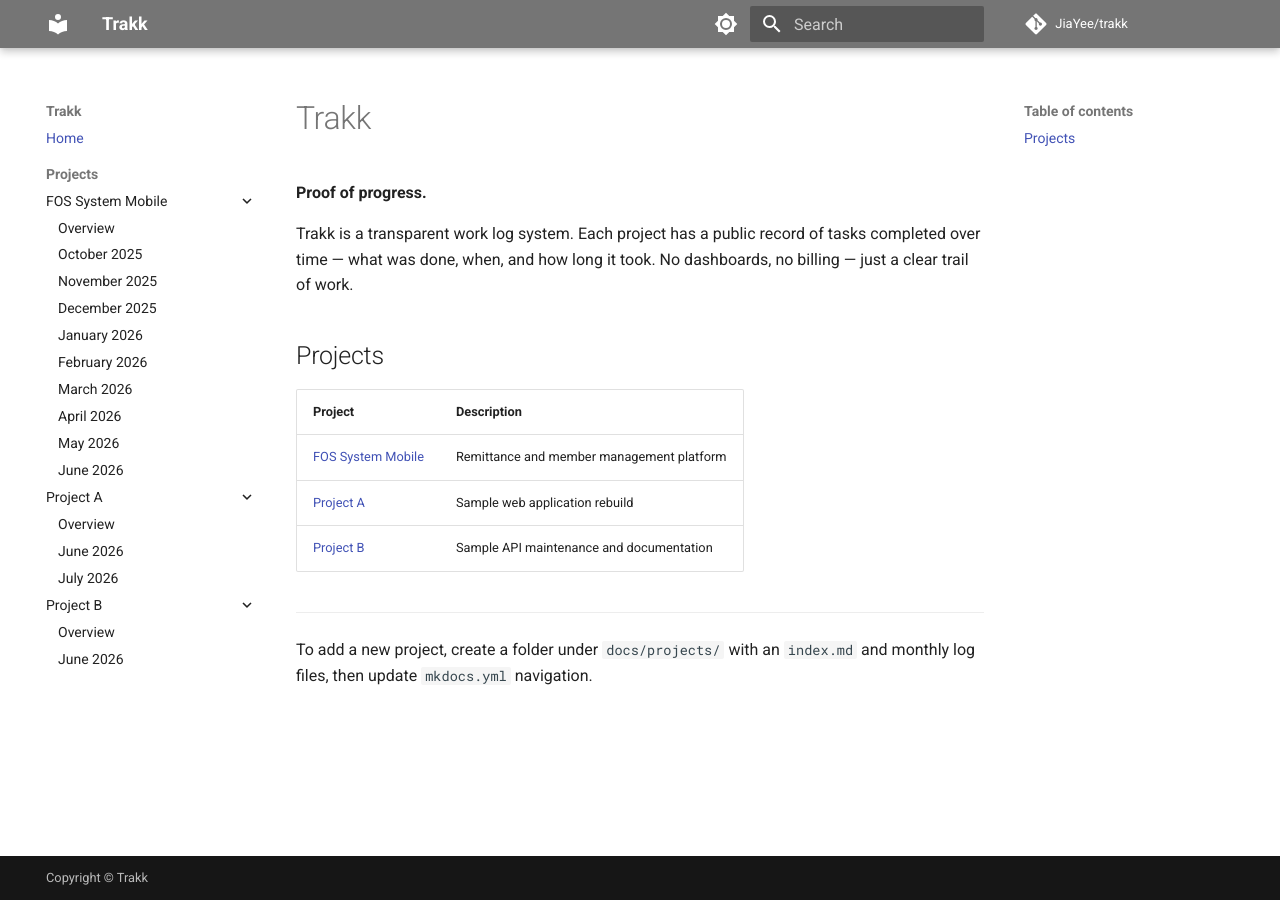
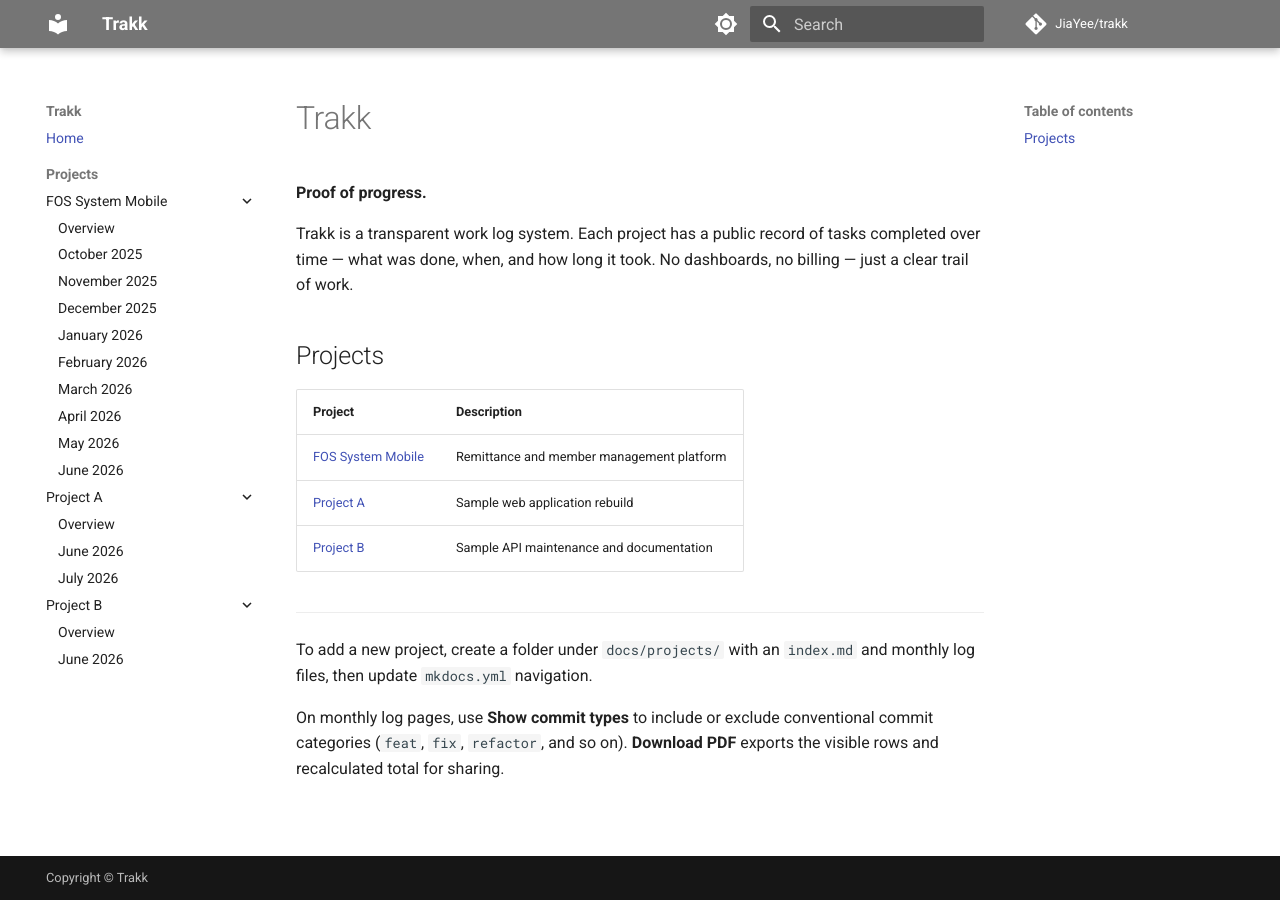
Before and after one commit to JiaYee/trakk, an MkDocs documentation site: the page built from docs/index.md, in a window 1280 px wide. Built offline with MkDocs 1.6.1 and Material for MkDocs 9.7.7, drawn with Linux system fonts in a browser that asks for light colours; comment, search, counter and statistics services are not loaded; part of the change alters nothing that is shown.

Commit message:
Add commit-type filters and filtered PDF export on monthly logs.
Client-side toolbar hides selected conventional commit types, recalculates hours, and exports visible rows as PDF.

Co-authored-by: Cursor <cursoragent@cursor.com>

```diff
--- a/docs/index.md
+++ b/docs/index.md
@@ -15,3 +15,5 @@ Trakk is a transparent work log system. Each project has a public record of task
 ---
 
 To add a new project, create a folder under `docs/projects/` with an `index.md` and monthly log files, then update `mkdocs.yml` navigation.
+
+On monthly log pages, use **Show commit types** to include or exclude conventional commit categories (`feat`, `fix`, `refactor`, and so on). **Download PDF** exports the visible rows and recalculated total for sharing.
--- /dev/null
+++ b/docs/javascripts/log-filter.js
@@ -0,0 +1,384 @@
+(function () {
+  "use strict";
+
+  var STORAGE_KEY = "trakk-hidden-commit-types";
+  var INIT_FLAG = "data-trakk-log-init";
+
+  function parseCommitType(taskText) {
+    var t = taskText.trim();
+    var m = t.match(/^([a-z]+)\s*:/i);
+    if (m) return m[1].toLowerCase();
+    if (/\bbug fixes?\b/i.test(t)) return "fix";
+    return "other";
+  }
+
+  function loadHiddenTypes() {
+    try {
+      var raw = localStorage.getItem(STORAGE_KEY);
+      if (!raw) return new Set();
+      var arr = JSON.parse(raw);
+      if (!Array.isArray(arr)) return new Set();
+      return new Set(arr.map(String));
+    } catch (e) {
+      return new Set();
+    }
+  }
+
+  function saveHiddenTypes(hidden) {
+    localStorage.setItem(STORAGE_KEY, JSON.stringify(Array.from(hidden)));
+  }
+
+  function parseHours(text) {
+    var n = parseFloat(String(text).trim());
+    return Number.isFinite(n) ? n : 0;
+  }
+
+  function isLogTable(table) {
+    var header = table.querySelector("thead tr") || table.querySelector("tr");
+    if (!header) return false;
+    var cells = header.querySelectorAll("th, td");
+    if (cells.length < 3) return false;
+    var labels = Array.from(cells).map(function (c) {
+      return c.textContent.trim().toLowerCase();
+    });
+    return labels[0] === "date" && labels[1] === "task" && labels[2] === "hours";
+  }
+
+  function getBodyRows(table) {
+    var tbody = table.querySelector("tbody");
+    if (tbody) return Array.from(tbody.querySelectorAll("tr"));
+    var all = Array.from(table.querySelectorAll("tr"));
+    return all.slice(1);
+  }
+
+  function findTotalParagraph(article, table) {
+    var root = article || document;
+    var nodes = Array.from(root.querySelectorAll("p"));
+    var after = false;
+    for (var i = 0; i < nodes.length; i++) {
+      var p = nodes[i];
+      if (p.contains(table)) after = true;
+      else if (after && /total hours/i.test(p.textContent)) return p;
+    }
+    for (var j = 0; j < nodes.length; j++) {
+      if (/total hours/i.test(nodes[j].textContent)) return nodes[j];
+    }
+    return null;
+  }
+
+  function formatHours(n) {
+    var rounded = Math.round(n * 100) / 100;
+    return rounded % 1 === 0 ? String(rounded) : rounded.toFixed(2);
+  }
+
+  var state = {
+    hiddenTypes: loadHiddenTypes(),
+    tables: [],
+    totalParagraph: null,
+    fullTotal: 0,
+    typesOnPage: [],
+  };
+
+  function sumAllRows() {
+    var sum = 0;
+    state.tables.forEach(function (entry) {
+      entry.rows.forEach(function (row) {
+        var cells = row.querySelectorAll("td");
+        if (cells.length >= 3) sum += parseHours(cells[2].textContent);
+      });
+    });
+    return sum;
+  }
+
+  function sumVisibleRows() {
+    var sum = 0;
+    state.tables.forEach(function (entry) {
+      entry.rows.forEach(function (row) {
+        if (row.classList.contains("trakk-row-hidden")) return;
+        var cells = row.querySelectorAll("td");
+        if (cells.length >= 3) sum += parseHours(cells[2].textContent);
+      });
+    });
+    return sum;
+  }
+
+  function applyVisibility() {
+    state.tables.forEach(function (entry) {
+      entry.rows.forEach(function (row) {
+        var type = row.getAttribute("data-commit-type") || "other";
+        var hide = state.hiddenTypes.has(type);
+        row.classList.toggle("trakk-row-hidden", hide);
+      });
+    });
+    updateTotals();
+    updatePdfButton();
+    syncCheckboxes();
+  }
+
+  function updateTotals() {
+    if (!state.totalParagraph) return;
+    var filtered = sumVisibleRows();
+    var full = state.fullTotal || sumAllRows();
+    var strong = state.totalParagraph.querySelector("strong");
+    if (!strong) {
+      state.totalParagraph.innerHTML =
+        "<strong>Total Hours:</strong> " + formatHours(filtered);
+      strong = state.totalParagraph.querySelector("strong");
+    }
+    var filteredText = formatHours(filtered);
+    var fullText = formatHours(full);
+    var isFiltered = Math.abs(filtered - full) > 0.001;
+    if (isFiltered) {
+      state.totalParagraph.innerHTML =
+        "<strong>Total Hours:</strong> " +
+        filteredText +
+        ' <span class="trakk-total-secondary">(' +
+        fullText +
+        " all entries)</span>";
+    } else {
+      state.totalParagraph.innerHTML =
+        "<strong>Total Hours:</strong> " + filteredText;
+    }
+  }
+
+  function typesVisibleOnPage() {
+    var set = new Set();
+    state.tables.forEach(function (entry) {
+      entry.types.forEach(function (t) {
+        set.add(t);
+      });
+    });
+    return Array.from(set).sort();
+  }
+
+  function includedTypesLabel() {
+    var all = typesVisibleOnPage();
+    if (!all.length) return "All commit types";
+    var included = all.filter(function (t) {
+      return !state.hiddenTypes.has(t);
+    });
+    if (included.length === all.length) return "All commit types";
+    if (!included.length) return "None";
+    return included.join(", ");
+  }
+
+  function updatePdfButton() {
+    var btn = document.querySelector(".trakk-download-pdf");
+    if (!btn) return;
+    var visibleCount = 0;
+    state.tables.forEach(function (entry) {
+      entry.rows.forEach(function (row) {
+        if (!row.classList.contains("trakk-row-hidden")) visibleCount++;
+      });
+    });
+    btn.disabled = visibleCount === 0;
+  }
+
+  function syncCheckboxes() {
+    var fieldset = document.querySelector(".trakk-log-toolbar fieldset");
+    if (!fieldset) return;
+    fieldset.querySelectorAll('input[type="checkbox"][data-commit-type]').forEach(function (input) {
+      var type = input.getAttribute("data-commit-type");
+      input.checked = !state.hiddenTypes.has(type);
+    });
+  }
+
+  function setTypeHidden(type, hidden) {
+    if (hidden) state.hiddenTypes.add(type);
+    else state.hiddenTypes.delete(type);
+    saveHiddenTypes(state.hiddenTypes);
+    applyVisibility();
+  }
+
+  function buildToolbar(types) {
+    var bar = document.createElement("div");
+    bar.className = "trakk-log-toolbar";
+
+    var fieldset = document.createElement("fieldset");
+    fieldset.className = "trakk-log-types";
+
+    var legend = document.createElement("legend");
+    legend.textContent = "Show commit types:";
+    fieldset.appendChild(legend);
+
+    var typeRow = document.createElement("div");
+    typeRow.className = "trakk-log-type-row";
+
+    types.forEach(function (type) {
+      var label = document.createElement("label");
+      label.className = "trakk-type-label";
+
+      var input = document.createElement("input");
+      input.type = "checkbox";
+      input.setAttribute("data-commit-type", type);
+      input.checked = !state.hiddenTypes.has(type);
+      input.addEventListener("change", function () {
+        setTypeHidden(type, !input.checked);
+      });
+
+      label.appendChild(input);
+      label.appendChild(document.createTextNode(" " + type));
+      typeRow.appendChild(label);
+    });
+
+    fieldset.appendChild(typeRow);
+
+    var actions = document.createElement("div");
+    actions.className = "trakk-log-actions";
+
+    var allBtn = document.createElement("button");
+    allBtn.type = "button";
+    allBtn.className = "trakk-log-link-btn";
+    allBtn.textContent = "All";
+    allBtn.addEventListener("click", function () {
+      types.forEach(function (t) {
+        state.hiddenTypes.delete(t);
+      });
+      saveHiddenTypes(state.hiddenTypes);
+      applyVisibility();
+    });
+
+    var noneBtn = document.createElement("button");
+    noneBtn.type = "button";
+    noneBtn.className = "trakk-log-link-btn";
+    noneBtn.textContent = "None";
+    noneBtn.addEventListener("click", function () {
+      types.forEach(function (t) {
+        state.hiddenTypes.add(t);
+      });
+      saveHiddenTypes(state.hiddenTypes);
+      applyVisibility();
+    });
+
+    var pdfBtn = document.createElement("button");
+    pdfBtn.type = "button";
+    pdfBtn.className = "trakk-download-pdf md-button";
+    pdfBtn.textContent = "Download PDF";
+    pdfBtn.addEventListener("click", function () {
+      if (window.trakkLog && window.trakkLog.downloadPdf) {
+        window.trakkLog.downloadPdf();
+      }
+    });
+
+    actions.appendChild(allBtn);
+    actions.appendChild(document.createTextNode(" · "));
+    actions.appendChild(noneBtn);
+    actions.appendChild(pdfBtn);
+
+    bar.appendChild(fieldset);
+    bar.appendChild(actions);
+    return bar;
+  }
+
+  function teardown() {
+    document.querySelectorAll(".trakk-log-toolbar").forEach(function (el) {
+      el.remove();
+    });
+    document.querySelectorAll("table[" + INIT_FLAG + "]").forEach(function (table) {
+      table.removeAttribute(INIT_FLAG);
+      getBodyRows(table).forEach(function (row) {
+        row.classList.remove("trakk-row-hidden");
+        row.removeAttribute("data-commit-type");
+      });
+    });
+    state.tables = [];
+    state.totalParagraph = null;
+  }
+
+  function init() {
+    teardown();
+    state.hiddenTypes = loadHiddenTypes();
+
+    var article = document.querySelector(".md-content__inner") || document.querySelector("article");
+    if (!article) return;
+
+    var tables = Array.from(article.querySelectorAll("table")).filter(isLogTable);
+    if (!tables.length) return;
+
+    var primary = tables[0];
+    if (primary.getAttribute(INIT_FLAG)) return;
+    primary.setAttribute(INIT_FLAG, "true");
+
+    var typeSet = new Set();
+    var rows = getBodyRows(primary);
+    rows.forEach(function (row) {
+      var cells = row.querySelectorAll("td");
+      if (cells.length < 2) return;
+      var type = parseCommitType(cells[1].textContent);
+      row.setAttribute("data-commit-type", type);
+      typeSet.add(type);
+    });
+
+    var types = Array.from(typeSet).sort();
+    state.tables.push({ table: primary, rows: rows, types: types });
+
+    state.totalParagraph = findTotalParagraph(article, primary);
+    if (state.totalParagraph) {
+      var match = state.totalParagraph.textContent.match(/[\d.]+/);
+      if (match) state.fullTotal = parseHours(match[0]);
+      else state.fullTotal = sumAllRows();
+    } else {
+      state.fullTotal = sumAllRows();
+    }
+
+    var toolbar = buildToolbar(types);
+    primary.parentNode.insertBefore(toolbar, primary);
+
+    applyVisibility();
+  }
+
+  window.trakkLog = window.trakkLog || {};
+  window.trakkLog.parseCommitType = parseCommitType;
+  window.trakkLog.getExportData = function () {
+    var article = document.querySelector(".md-content__inner") || document.querySelector("article");
+    var h1 = article ? article.querySelector("h1") : null;
+    var title = h1 ? h1.textContent.trim() : document.title;
+
+    var rows = [];
+    state.tables.forEach(function (entry) {
+      entry.rows.forEach(function (row) {
+        if (row.classList.contains("trakk-row-hidden")) return;
+        var cells = row.querySelectorAll("td");
+        if (cells.length < 3) return;
+        rows.push({
+          date: cells[0].textContent.trim(),
+          task: cells[1].textContent.trim(),
+          hours: cells[2].textContent.trim(),
+        });
+      });
+    });
+
+    return {
+      title: title,
+      typesLabel: includedTypesLabel(),
+      rows: rows,
+      filteredTotal: formatHours(sumVisibleRows()),
+      fullTotal: formatHours(state.fullTotal || sumAllRows()),
+      isFiltered: state.hiddenTypes.size > 0,
+      filename: deriveFilename(),
+    };
+  };
+
+  function deriveFilename() {
+    var path = window.location.pathname.replace(/\/$/, "");
+    var parts = path.split("/").filter(Boolean);
+    var slug = parts.slice(-2).join("-") || "trakk-log";
+    return slug.replace(/[^a-z0-9-]+/gi, "-").replace(/-+/g, "-").toLowerCase() + ".pdf";
+  }
+
+  window.trakkLog.deriveFilename = deriveFilename;
+
+  function boot() {
+    init();
+  }
+
+  if (document.readyState === "loading") {
+    document.addEventListener("DOMContentLoaded", boot);
+  } else {
+    boot();
+  }
+
+  if (typeof document$ !== "undefined" && document$.subscribe) {
+    document$.subscribe(boot);
+  }
+})();
--- /dev/null
+++ b/docs/javascripts/log-pdf.js
@@ -0,0 +1,77 @@
+(function () {
+  "use strict";
+
+  function downloadPdf() {
+    if (!window.jspdf || !window.jspdf.jsPDF) {
+      alert("PDF library failed to load. Please refresh the page.");
+      return;
+    }
+
+    var data = window.trakkLog && window.trakkLog.getExportData;
+    if (!data) return;
+    var exportData = window.trakkLog.getExportData();
+
+    if (!exportData.rows.length) {
+      alert("Select at least one commit type to export.");
+      return;
+    }
+
+    var jsPDF = window.jspdf.jsPDF;
+    var doc = new jsPDF({ orientation: "portrait", unit: "mm", format: "a4" });
+    var margin = 14;
+    var pageWidth = doc.internal.pageSize.getWidth();
+    var contentWidth = pageWidth - margin * 2;
+    var y = margin;
+
+    doc.setFontSize(16);
+    doc.setFont(undefined, "bold");
+    var titleLines = doc.splitTextToSize(exportData.title, contentWidth);
+    doc.text(titleLines, margin, y);
+    y += titleLines.length * 7 + 4;
+
+    doc.setFontSize(10);
+    doc.setFont(undefined, "normal");
+    var typesLine = "Types shown: " + exportData.typesLabel;
+    doc.text(typesLine, margin, y);
+    y += 8;
+
+    var body = exportData.rows.map(function (row) {
+      return [row.date, row.task, row.hours];
+    });
+
+    doc.autoTable({
+      startY: y,
+      head: [["Date", "Task", "Hours"]],
+      body: body,
+      margin: { left: margin, right: margin },
+      styles: { fontSize: 8, cellPadding: 2, overflow: "linebreak" },
+      headStyles: { fillColor: [96, 96, 96], textColor: 255 },
+      columnStyles: {
+        0: { cellWidth: 22 },
+        1: { cellWidth: contentWidth - 22 - 18 },
+        2: { cellWidth: 18, halign: "right" },
+      },
+    });
+
+    y = doc.lastAutoTable.finalY + 8;
+    doc.setFontSize(11);
+    doc.setFont(undefined, "bold");
+    var totalLine = "Total hours: " + exportData.filteredTotal;
+    if (exportData.isFiltered) {
+      totalLine +=
+        " (" + exportData.fullTotal + " including hidden types)";
+    }
+    doc.text(totalLine, margin, y);
+    y += 6;
+
+    doc.setFontSize(8);
+    doc.setFont(undefined, "normal");
+    var generated = "Generated from Trakk · " + new Date().toISOString().slice(0, 10);
+    doc.text(generated, margin, y);
+
+    doc.save(exportData.filename);
+  }
+
+  window.trakkLog = window.trakkLog || {};
+  window.trakkLog.downloadPdf = downloadPdf;
+})();
--- /dev/null
+++ b/docs/stylesheets/log-filter.css
@@ -0,0 +1,96 @@
+.trakk-log-toolbar {
+  display: flex;
+  flex-wrap: wrap;
+  align-items: flex-start;
+  gap: 0.75rem 1.25rem;
+  margin: 0 0 1rem;
+  padding: 0.75rem 1rem;
+  border: 1px solid var(--md-default-fg-color--lightest, #e0e0e0);
+  border-radius: 0.25rem;
+  background: var(--md-code-bg-color, rgba(0, 0, 0, 0.04));
+}
+
+.trakk-log-types {
+  border: none;
+  margin: 0;
+  padding: 0;
+  min-width: 0;
+  flex: 1 1 12rem;
+}
+
+.trakk-log-types legend {
+  font-size: 0.8rem;
+  font-weight: 600;
+  padding: 0;
+  margin-bottom: 0.35rem;
+}
+
+.trakk-log-type-row {
+  display: flex;
+  flex-wrap: wrap;
+  gap: 0.35rem 0.85rem;
+}
+
+.trakk-type-label {
+  display: inline-flex;
+  align-items: center;
+  font-size: 0.8rem;
+  cursor: pointer;
+  white-space: nowrap;
+}
+
+.trakk-log-actions {
+  display: flex;
+  flex-wrap: wrap;
+  align-items: center;
+  gap: 0.35rem 0.5rem;
+  font-size: 0.8rem;
+}
+
+.trakk-log-link-btn {
+  background: none;
+  border: none;
+  padding: 0;
+  font: inherit;
+  color: var(--md-primary-fg-color, #4051b5);
+  cursor: pointer;
+  text-decoration: underline;
+}
+
+.trakk-log-link-btn:hover {
+  opacity: 0.85;
+}
+
+.trakk-download-pdf {
+  margin-left: 0.25rem;
+  font-size: 0.75rem;
+}
+
+.trakk-download-pdf:disabled {
+  opacity: 0.45;
+  cursor: not-allowed;
+}
+
+.trakk-row-hidden {
+  display: none;
+}
+
+.trakk-total-secondary {
+  font-weight: normal;
+  font-size: 0.9em;
+  opacity: 0.75;
+}
+
+@media print {
+  .md-header,
+  .md-sidebar,
+  .md-footer,
+  .md-content__button,
+  .trakk-log-toolbar {
+    display: none !important;
+  }
+
+  .trakk-row-hidden {
+    display: none !important;
+  }
+}
--- a/mkdocs.yml
+++ b/mkdocs.yml
@@ -70,4 +70,13 @@ plugins:
 extra:
   generator: false
 
+extra_javascript:
+  - javascripts/vendor/jspdf.umd.min.js
+  - javascripts/vendor/jspdf.plugin.autotable.min.js
+  - javascripts/log-filter.js
+  - javascripts/log-pdf.js
+
+extra_css:
+  - stylesheets/log-filter.css
+
 copyright: Copyright &copy; Trakk
```
Also changed, not shown: 2 other files.
